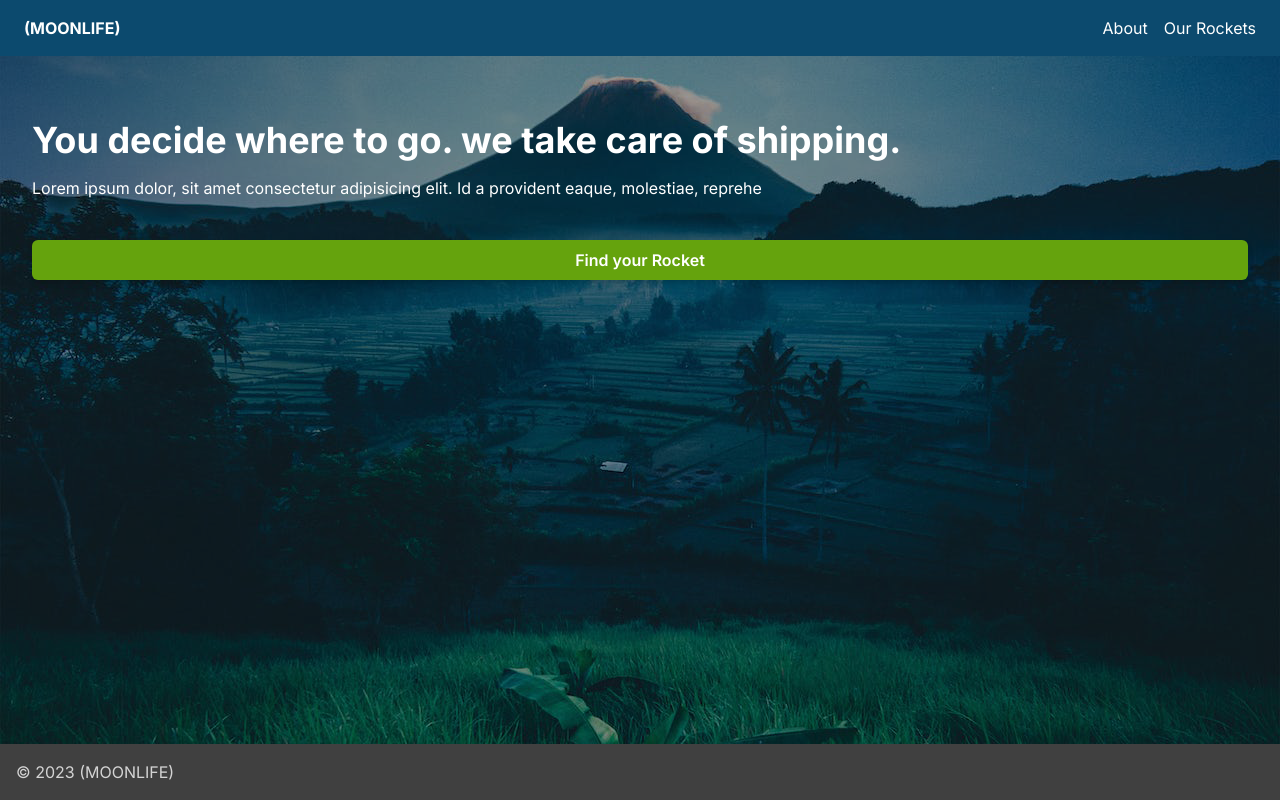
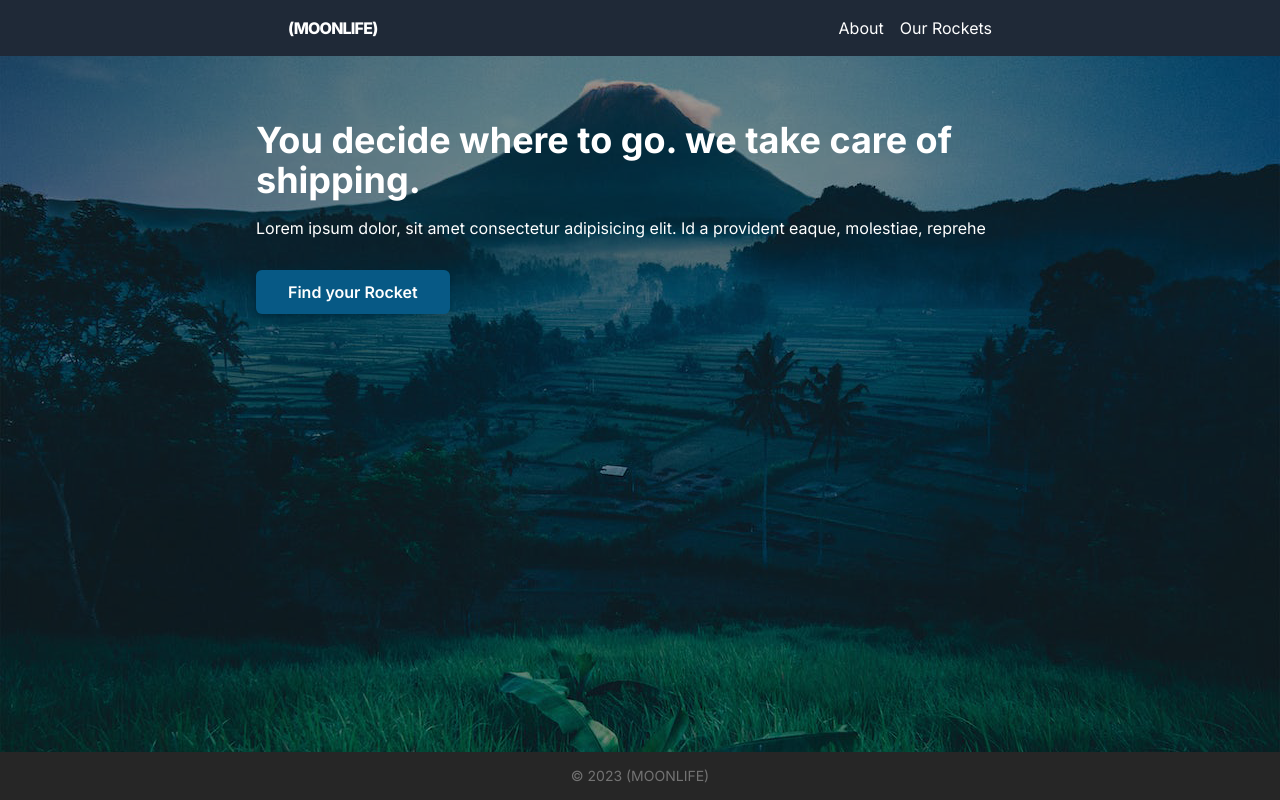
Before and after one commit to Yared-Betemariam/moon-life, a React (Vite) app: page / in a window 1280 px wide. Built offline with nearby package versions, Linux system fonts and the light colour scheme.

Commit message:
about page basics

```diff
--- a/src/App.css
+++ b/src/App.css
@@ -574,8 +574,9 @@ video {
   z-index: -1;
 }
 
-.z-\[0\]{
-  z-index: 0;
+.mx-auto{
+  margin-left: auto;
+  margin-right: auto;
 }
 
 .my-4{
@@ -583,20 +584,37 @@ video {
   margin-bottom: 1rem;
 }
 
+.my-2{
+  margin-top: 0.5rem;
+  margin-bottom: 0.5rem;
+}
+
 .mb-10{
   margin-bottom: 2.5rem;
 }
 
-.block{
-  display: block;
+.mb-4{
+  margin-bottom: 1rem;
+}
+
+.mb-6{
+  margin-bottom: 1.5rem;
 }
 
 .flex{
   display: flex;
 }
 
+.h-12{
+  height: 3rem;
+}
+
 .h-14{
   height: 3.5rem;
+}
+
+.h-\[35vh\]{
+  height: 35vh;
 }
 
 .min-h-screen{
@@ -605,6 +623,10 @@ video {
 
 .w-full{
   width: 100%;
+}
+
+.max-w-3xl{
+  max-width: 48rem;
 }
 
 .flex-1{
@@ -619,6 +641,10 @@ video {
   align-items: center;
 }
 
+.justify-center{
+  justify-content: center;
+}
+
 .justify-between{
   justify-content: space-between;
 }
@@ -631,19 +657,33 @@ video {
   border-radius: 0.375rem;
 }
 
+.rounded-sm{
+  border-radius: 0.125rem;
+}
+
 .bg-black{
   --tw-bg-opacity: 1;
   background-color: rgb(0 0 0 / var(--tw-bg-opacity));
 }
 
-.bg-lime-600{
+.bg-gray-800{
   --tw-bg-opacity: 1;
-  background-color: rgb(101 163 13 / var(--tw-bg-opacity));
+  background-color: rgb(31 41 55 / var(--tw-bg-opacity));
 }
 
-.bg-neutral-700{
+.bg-neutral-800{
   --tw-bg-opacity: 1;
-  background-color: rgb(64 64 64 / var(--tw-bg-opacity));
+  background-color: rgb(38 38 38 / var(--tw-bg-opacity));
+}
+
+.bg-sky-700{
+  --tw-bg-opacity: 1;
+  background-color: rgb(3 105 161 / var(--tw-bg-opacity));
+}
+
+.bg-sky-800{
+  --tw-bg-opacity: 1;
+  background-color: rgb(7 89 133 / var(--tw-bg-opacity));
 }
 
 .bg-sky-900{
@@ -663,13 +703,22 @@ video {
   background-position: center;
 }
 
+.object-cover{
+  -o-object-fit: cover;
+     object-fit: cover;
+}
+
+.object-top{
+  -o-object-position: top;
+     object-position: top;
+}
+
 .p-4{
   padding: 1rem;
 }
 
-.px-6{
-  padding-left: 1.5rem;
-  padding-right: 1.5rem;
+.p-6{
+  padding: 1.5rem;
 }
 
 .px-8{
@@ -687,6 +736,11 @@ video {
   padding-bottom: 0.5rem;
 }
 
+.py-3{
+  padding-top: 0.75rem;
+  padding-bottom: 0.75rem;
+}
+
 .text-center{
   text-align: center;
 }
@@ -700,6 +754,31 @@ video {
   line-height: 2.5rem;
 }
 
+.text-sm{
+  font-size: 0.875rem;
+  line-height: 1.25rem;
+}
+
+.text-2xl{
+  font-size: 1.5rem;
+  line-height: 2rem;
+}
+
+.text-3xl{
+  font-size: 1.875rem;
+  line-height: 2.25rem;
+}
+
+.text-xl{
+  font-size: 1.25rem;
+  line-height: 1.75rem;
+}
+
+.text-lg{
+  font-size: 1.125rem;
+  line-height: 1.75rem;
+}
+
 .font-bold{
   font-weight: 700;
 }
@@ -708,9 +787,41 @@ video {
   font-weight: 600;
 }
 
-.text-neutral-300{
+.font-medium{
+  font-weight: 500;
+}
+
+.font-normal{
+  font-weight: 400;
+}
+
+.font-extrabold{
+  font-weight: 800;
+}
+
+.leading-3{
+  line-height: .75rem;
+}
+
+.leading-4{
+  line-height: 1rem;
+}
+
+.leading-5{
+  line-height: 1.25rem;
+}
+
+.leading-6{
+  line-height: 1.5rem;
+}
+
+.tracking-tighter{
+  letter-spacing: -0.05em;
+}
+
+.text-neutral-500{
   --tw-text-opacity: 1;
-  color: rgb(212 212 212 / var(--tw-text-opacity));
+  color: rgb(115 115 115 / var(--tw-text-opacity));
 }
 
 .text-white{
@@ -718,13 +829,21 @@ video {
   color: rgb(255 255 255 / var(--tw-text-opacity));
 }
 
-.opacity-40{
-  opacity: 0.4;
+.shadow-2xl{
+  --tw-shadow: 0 25px 50px -12px rgb(0 0 0 / 0.25);
+  --tw-shadow-colored: 0 25px 50px -12px var(--tw-shadow-color);
+  box-shadow: var(--tw-ring-offset-shadow, 0 0 #0000), var(--tw-ring-shadow, 0 0 #0000), var(--tw-shadow);
 }
 
 .shadow-md{
   --tw-shadow: 0 4px 6px -1px rgb(0 0 0 / 0.1), 0 2px 4px -2px rgb(0 0 0 / 0.1);
   --tw-shadow-colored: 0 4px 6px -1px var(--tw-shadow-color), 0 2px 4px -2px var(--tw-shadow-color);
+  box-shadow: var(--tw-ring-offset-shadow, 0 0 #0000), var(--tw-ring-shadow, 0 0 #0000), var(--tw-shadow);
+}
+
+.shadow-xl{
+  --tw-shadow: 0 20px 25px -5px rgb(0 0 0 / 0.1), 0 8px 10px -6px rgb(0 0 0 / 0.1);
+  --tw-shadow-colored: 0 20px 25px -5px var(--tw-shadow-color), 0 8px 10px -6px var(--tw-shadow-color);
   box-shadow: var(--tw-ring-offset-shadow, 0 0 #0000), var(--tw-ring-shadow, 0 0 #0000), var(--tw-shadow);
 }
 
--- a/src/App.jsx
+++ b/src/App.jsx
@@ -8,18 +8,20 @@ const App = () => {
   const time = new Date()
   return (
     <BrowserRouter>
-      <header className='h-14 bg-sky-900 p-4 flex justify-between items-center px-6'>
-        <Link className='font-bold text-white' to='/' >{"(MOONLIFE)"}</Link>
-        <nav className='text-white flex gap-4 items-center'>
-          <Link to='/about'>About</Link>
-          <Link>Our Rockets</Link>
-        </nav>
+      <header className='h-14 shadow-2xl bg-gray-800 '>
+        <section className='max-w-3xl p-4 flex justify-between items-center px-8 mx-auto'>
+          <Link className='font-extrabold tracking-tighter text-white' to='/' >{"(MOONLIFE)"}</Link>
+          <nav className='text-white flex gap-4 items-center'>
+            <Link to='/about'>About</Link>
+            <Link>Our Rockets</Link>
+          </nav>
+        </section>
       </header>
       <Routes>
         <Route path='/' element={<Home />}/>
         <Route path='/about' element={<About />}/>
       </Routes>
-      <footer className='h-14 bg-neutral-700 p-4  text-neutral-300 bottom-0 left-0 right-0'>
+      <footer className='h-12 bg-neutral-800 flex items-center justify-center text-center p-4  text-neutral-500  text-sm bottom-0 left-0 right-0'>
         <p>&copy; {time.getFullYear()} (MOONLIFE)</p>
       </footer>
     </BrowserRouter>
--- a/src/pages/About.jsx
+++ b/src/pages/About.jsx
@@ -1,8 +1,21 @@
 import React from 'react'
+import hero from '../../images/moonlife-about.png'
+import { Link } from 'react-router-dom'
 
 const About = () => {
   return (
-    <div>About</div>
+    <main className='flex flex-1 flex-col bg-gray-800 text-white'>
+      <img src={hero} className='w-full h-[35vh] object-cover object-top' alt="" />
+      <article className='p-6 px-8 max-w-3xl mx-auto'>
+        <h1 className='text-3xl mb-6 font-medium'>Don't rest until you achieve your dreams.</h1>
+        <p className='mb-4 text-sm'>Lorem ipsum dolor, sit amet consectetur adipisicing elit. Minus possimus aut eos delectus magni mollitia officia dolo.</p>
+        <p className=' text-sm'>rum est suscipit, optio eius iste. Voluptatibus ipsa accusantium nostrum, eaque deleniti consequatur tempora</p>
+        <section className='bg-sky-700 my-4 shadow-xl rounded-sm p-4'>
+          <h3 className='text-lg tracking-tighter leading-5 mb-4 line-1 font-medium'>Your destination is awaiting. <br /> Your rockets are ready</h3>
+          <Link className='text-white bg-sky-900 shadow-md px-8 py-2 rounded-md'>Explore our rockets</Link>
+        </section>
+      </article>
+    </main>
   )
 }
 
--- a/src/pages/Home.jsx
+++ b/src/pages/Home.jsx
@@ -5,9 +5,11 @@ const Home = () => {
   return (
     <main className='text-white flex-1 py-16 px-8 bg-hero bg-center bg-cover relative'>
       <div className='absolute top-0 bottom-0 left-0 right-0 bg-black z-[-1]'></div>
-      <h1 className='text-4xl font-bold z-10'>You decide where to go. we take care of shipping.</h1>
-      <p className='my-4 z-10 mb-10'>Lorem ipsum dolor, sit amet consectetur adipisicing elit. Id a provident eaque, molestiae, reprehe</p>
-      <Link className='w-full z-10 block text-center py-2 bg-lime-600 rounded-md shadow-md font-semibold text-md' to='/rockets'>Find your Rocket</Link>
+      <article className=' max-w-3xl mx-auto'>
+        <h1 className='text-4xl font-bold z-10'>You decide where to go. we take care of shipping.</h1>
+        <p className='my-4 z-10 mb-10'>Lorem ipsum dolor, sit amet consectetur adipisicing elit. Id a provident eaque, molestiae, reprehe</p>
+        <Link className='z-10 px-8 text-center py-3 bg-sky-800 rounded-md shadow-md font-semibold text-md' to='/rockets'>Find your Rocket</Link>
+      </article>
     </main>
   )
 }
```
